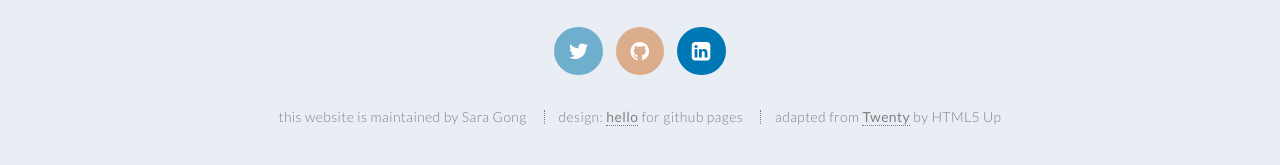
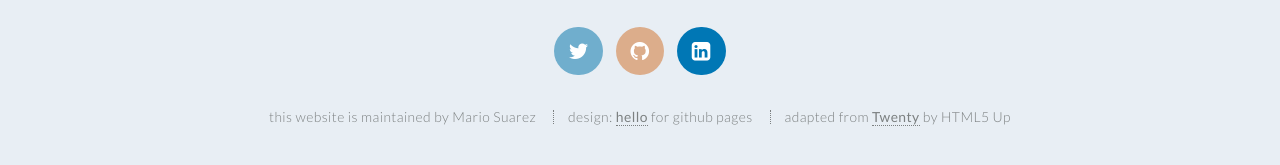
Before and after one commit to mariolsuarez/mls, a Jekyll site: the page built from index.md, in a window 1280 px wide and 900 px high, scrolled down 5491 px. Shown: the part 707-872 px from the top of the window. Built offline with Jekyll 4.4.1, drawn with Linux system fonts in a browser that asks for light colours; part of the change alters nothing that is shown.

Commit message:
Feature: updated config file
updated Title, Author, Description, Base URL

```diff
--- a/_config.yml
+++ b/_config.yml
@@ -1,11 +1,11 @@
 # _config.yml
 
 # required, replace with your own information -----
-title: Hello for Github Pages
-author: Sara Gong
+title: MARIO SUAREZ
+author: Mario Suarez
 description: >
-  A minimalist template for designing a personal GitHub Pages website - without typing a single line of code.
-baseurl: ""
+  About Me & My Work
+baseurl: "mariolsuarez.github.io/hello"
 
 plugins:
   - jekyll-feed
```
